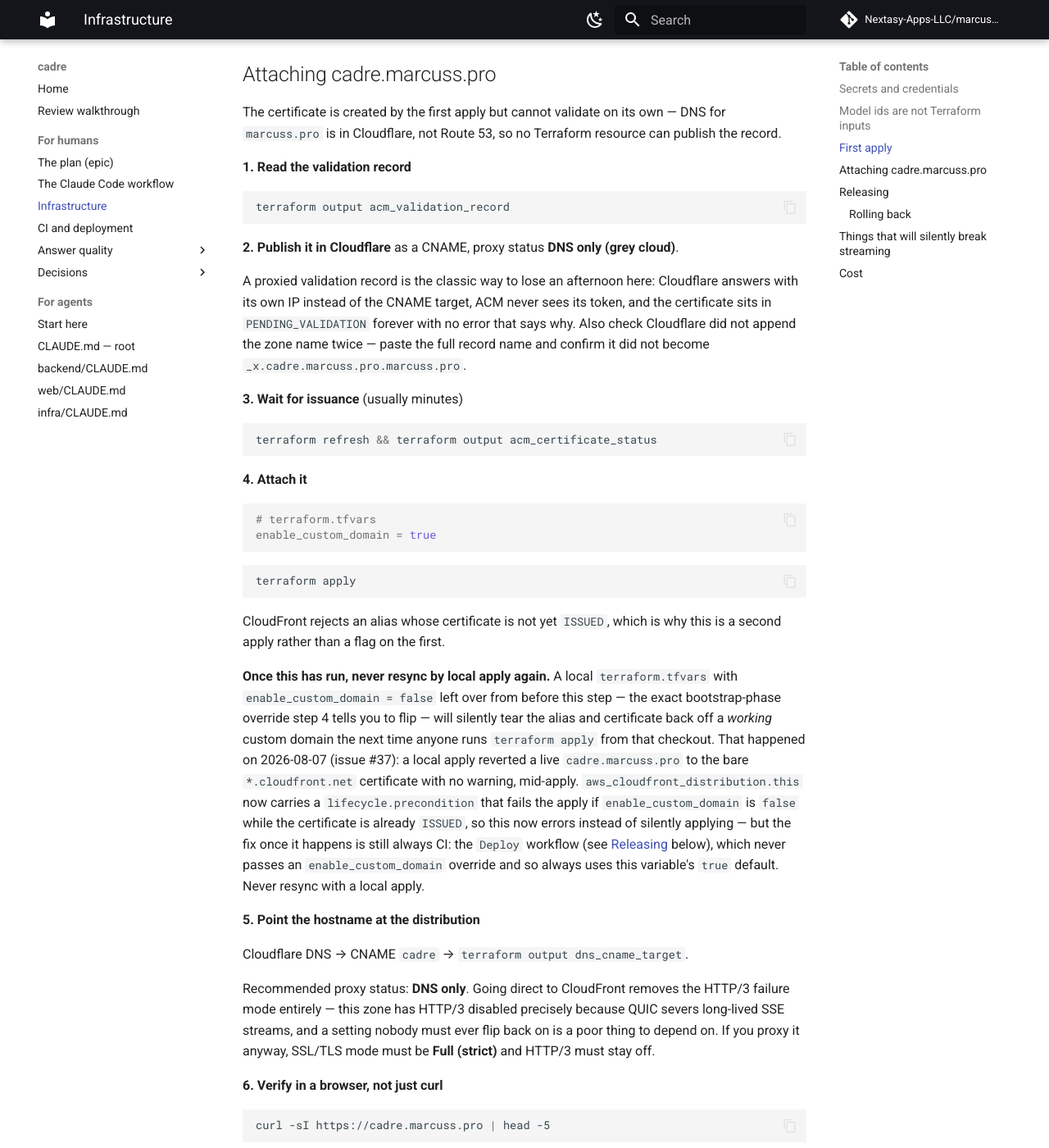
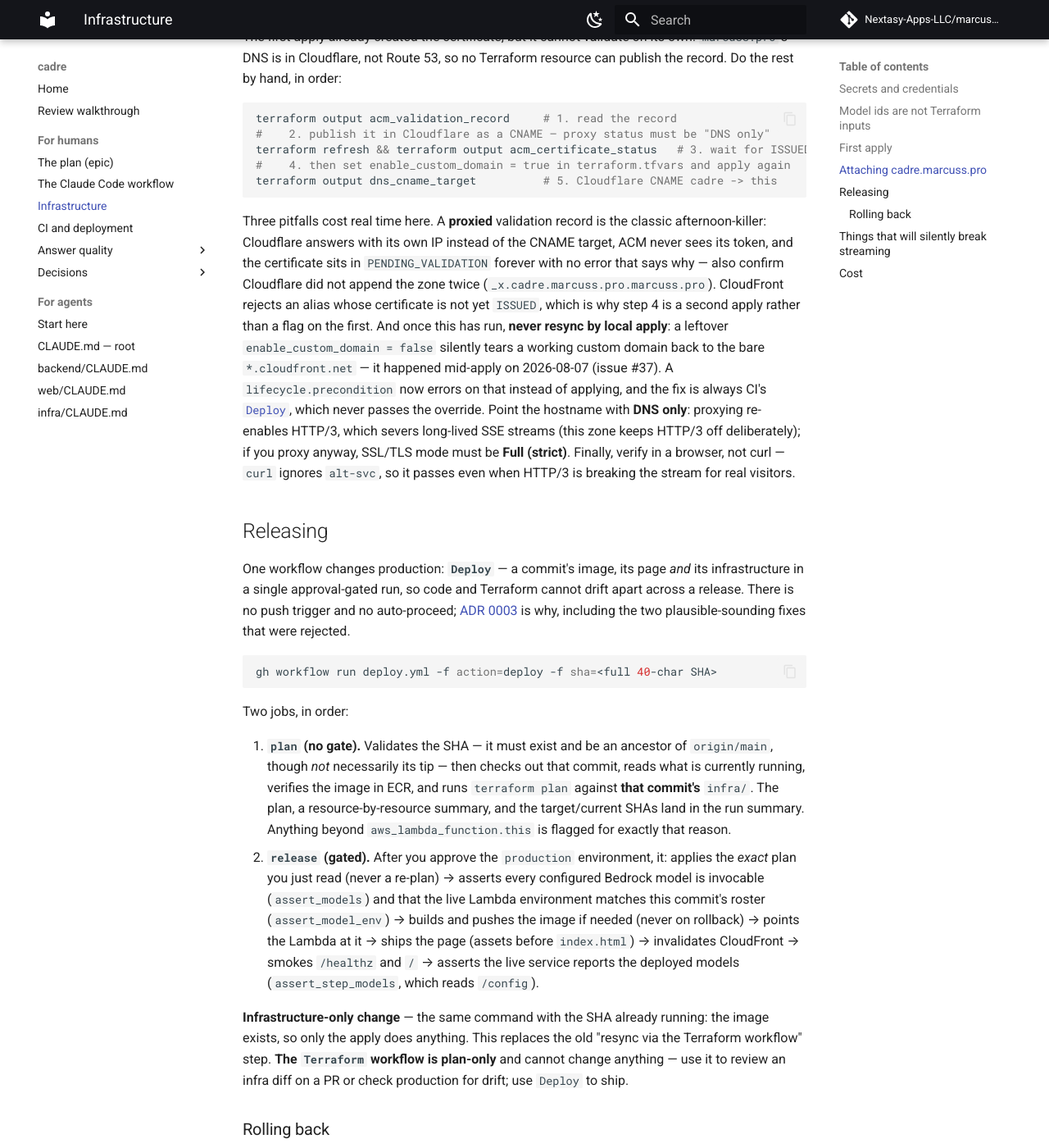
Before and after one commit to Nextasy-Apps-LLC/marcuss-cadre-test, an MkDocs documentation site: the page built from docs/infrastructure.md, in a window 1280 px wide and 1400 px high, scrolled down 3446 px. Shown: the whole window at 82% size. Built offline with MkDocs 1.6.1 and Material for MkDocs 9.7.7, drawn with Linux system fonts in a browser that asks for light colours; comment, search, counter and statistics services are not loaded; some of the changed text lies outside the part shown.

Commit message:
docs: mermaid architecture diagram + tighten infra page
Replace the ASCII art in infra/README.md and its docs/index.md twin with a
byte-identical mermaid flowchart. Condense the certificate walkthrough into
commands plus the three real pitfalls, sync Releasing with deploy.yml (smoke
is /healthz + /; /config is read by assert_step_models), and make Cost
measured (/bin/zsh.0014/turn, 21% guard cut) instead of a stub.

````diff
--- a/infra/README.md
+++ b/infra/README.md
@@ -3,48 +3,36 @@
 Terraform for Cadre: an arm64 container Lambda that streams SSE, fronted by
 CloudFront, with the page served from a private S3 bucket on the same hostname.
 
-```
-                    cadre.marcuss.pro
-                           │
-                   ┌───────▼────────┐
-                   │   CloudFront   │
-                   └───┬────────┬───┘
-          /ask         │        │      everything else
-          /healthz     │        │
-          /config      │        │
-              ┌────────▼──┐  ┌──▼──────────┐
-              │ Lambda    │  │ S3 (private)│
-              │ Fn URL    │  │  OAC        │
-              │ AWS_IAM   │  └─────────────┘
-              │ STREAM    │
-              └─────┬─────┘
-                    │ Bearer token (ADR 0002)
-              ┌─────▼──────────────┐
-              │  Bedrock (Mantle)  │
-              └────────────────────┘
+<!-- twin of the diagram in docs/index.md — keep the two byte-identical -->
+
+```mermaid
+flowchart TD
+    D["cadre.marcuss.pro"] --> CF["CloudFront"]
+    CF -->|"/ask · /healthz · /config"| L["Lambda Function URL<br/>AWS_IAM · RESPONSE_STREAM"]
+    CF -->|"everything else"| S3["S3 (private) · OAC"]
+    L -->|"Bearer token · ADR 0002"| B["Bedrock (Mantle)"]
 ```
 
 ## Secrets and credentials
 
 **Nothing in this repo is a secret, and no credential is long-lived except the
 API keys parked in SSM.** ADR 0001 designed a zero-secret stack; ADR 0002
-knowingly retracted that for model calls when classic `bedrock-runtime` turned
-out to be `NOT_AUTHORIZED` account-wide. What remains true by design: every
-AWS-to-AWS hop is role- or OAC-based, and every real secret lives in exactly
-one SSM parameter — never in git, tfvars, or workflow files:
+retracted that for model calls when classic `bedrock-runtime` turned out to be
+`NOT_AUTHORIZED` account-wide. What holds by design: every AWS-to-AWS hop is
+role- or OAC-based, and every real secret lives in exactly one SSM parameter —
+never in git, tfvars, or workflow files:
 
 | Thing | How it authenticates |
 |---|---|
-| Lambda → Bedrock | Bearer token (Bedrock API key) to the Mantle endpoint — **not** SigV4. See [ADR 0002](https://github.com/Nextasy-Apps-LLC/marcuss-cadre-test/blob/main/adr/0002-bedrock-mantle-api-key.md): classic `bedrock-runtime` is `NOT_AUTHORIZED` account-wide. The key is an SSM SecureString (`/cadre/bedrock-api-key`) created out of band; Terraform `data`-references it into the Lambda's `AWS_BEARER_TOKEN_BEDROCK`. The execution role has no `bedrock:*` grant at all. |
-| Lambda → Langfuse | Public/secret key pair, out of band in SSM (`/cadre/langfuse-public-key`, `/cadre/langfuse-secret-key`, both SecureString) alongside the plain-String `/cadre/langfuse-base-url`. Same data-source pattern as the Bedrock key and for the same reason — all three already exist with real values, so `infra/langfuse.tf` only reads them into `LANGFUSE_PUBLIC_KEY` / `LANGFUSE_SECRET_KEY` / `LANGFUSE_HOST`. Tracing fails open, so a wrong value costs the trace link, never the turn. |
-| Lambda → OpenAI embeddings | Bearer token to `api.openai.com/v1/embeddings`, one query embedding per in-scope turn (`retrieve`). SSM SecureString `/cadre/openai-api-key`, already existing with a real value, so `infra/openai.tf` only `data`-references it into `OPENAI_API_KEY`. `app/embeddings.py` resolves it **per request**, so rotation is an SSM write plus one apply and no cold start. Retrieval fails open, so a wrong value costs the citations and leaves the turn answering from the vetted baseline. |
+| Lambda → Bedrock | Bearer token (Bedrock API key) to the Mantle endpoint — **not** SigV4 ([ADR 0002](https://github.com/Nextasy-Apps-LLC/marcuss-cadre-test/blob/main/adr/0002-bedrock-mantle-api-key.md): classic `bedrock-runtime` is `NOT_AUTHORIZED` account-wide). SSM SecureString `/cadre/bedrock-api-key`, created out of band; Terraform `data`-reads it into `AWS_BEARER_TOKEN_BEDROCK`. The execution role has no `bedrock:*` grant at all. |
+| Lambda → Langfuse | Public/secret key pair out of band in SSM (`/cadre/langfuse-public-key`, `/cadre/langfuse-secret-key`) plus plain-String `/cadre/langfuse-base-url`, `data`-read into `LANGFUSE_*`. Tracing fails open, so a wrong value costs the trace link, never the turn. |
+| Lambda → OpenAI embeddings | Bearer token to `api.openai.com/v1/embeddings` (one per in-scope turn). SSM SecureString `/cadre/openai-api-key`; `app/embeddings.py` resolves it **per request**, so rotation is an SSM write + one apply, no cold start. Retrieval fails open. |
 | GitHub Actions → AWS | OIDC, exact sub-claim pinned to `refs/heads/main`. No access key. |
 | CloudFront → Lambda URL | OAC, SigV4-signed. The URL is `AWS_IAM`, not public. |
 | CloudFront → S3 | OAC. The bucket blocks all public access. |
 
-Nothing in this repo needs a value hidden from a public GitHub repository.
 `terraform.tfvars` and `backend.hcl` are gitignored only because the account id
-and state bucket name are pointless things to publish, not because they are
+and state bucket name are pointless to publish, not because they are
 credentials.
 
 **When a new secret appears**, there are two shapes, and picking the wrong one
@@ -76,38 +64,36 @@
 }
 ```
 
-This is what `/cadre/bedrock-api-key` (`lambda.tf`), the three Langfuse
-parameters (`langfuse.tf`) and `/cadre/openai-api-key` (`openai.tf`) all do. Two things follow from it: a decrypted read
-puts the value in Terraform state, so the state bucket is as sensitive as the
-secret; and `data` blocks resolve at **plan** time, so every role that plans —
-not just the one that applies — needs `ssm:GetParameter` on the ARN, or the
-plan dies with `AccessDenied` before it renders a diff.
-
-Either way, grant the execution role `ssm:GetParameter` on that ARN and read
-the value at container start. Rotation becomes an SSM write with no code change
-and no apply.
+This is what `/cadre/bedrock-api-key`, the three Langfuse parameters and
+`/cadre/openai-api-key` all do. Two things follow: a decrypted read puts the
+value in Terraform state, so the state bucket is as sensitive as the secret;
+and `data` blocks resolve at **plan** time, so every role that plans — not
+just the one that applies — needs `ssm:GetParameter` on the ARN, or the plan
+dies with `AccessDenied` before it renders a diff. Either way, grant the
+execution role `ssm:GetParameter` on that ARN and read the value at container
+start — rotation becomes an SSM write with no code change and no apply.
 
 ## Model ids are not Terraform inputs
 
 There are no `brain_model` / `judge_model` / `topic_model` variables, and
-`lambda.tf` sets no `CADRE_MODEL_*` (issue #84). They existed until they caused
-the failure they were supposed to make convenient: a Lambda environment
+`lambda.tf` sets no `CADRE_MODEL_*` (issue #84). They existed until they
+caused the failure they were supposed to make convenient: a Lambda environment
 variable beats the code default, so Terraform — not the deployed image —
 decided which model ran, and after the roster was re-benchmarked in
-`backend/app/config.py` production silently kept executing the previous one.
+`backend/app/config.py`, production silently kept executing the previous one.
 Nothing broke, because every model step fails open.
 
 Each id is chosen by a measurement taken against the prompts in the *same*
 commit, so the id and the prompt ship together, in one image, through one
 review. `backend/app/config.py`'s `MODEL_DEFAULTS` is the single source of
-truth. To change a model: change that file, open a PR, deploy.
+truth; to change a model, change that file, open a PR, deploy.
 
 `backend/scripts/assert_model_env.py` reads the function's live environment
 before every build and fails the deploy on any `CADRE_MODEL_*` — including one
 a future `terraform apply` put back. A hand-set override for an incident is
-still possible (`aws lambda update-function-configuration`); it will be removed
-by the next apply, logged at WARNING by the container on boot, and will block
-the next deploy until someone removes it deliberately.
+still possible (`aws lambda update-function-configuration`); it is removed by
+the next apply, logged at WARNING on boot, and blocks the next deploy until
+someone removes it deliberately.
 
 ## First apply
 
@@ -133,115 +119,72 @@
 
 ## Attaching cadre.marcuss.pro
 
-The certificate is created by the first apply but cannot validate on its own —
-DNS for `marcuss.pro` is in Cloudflare, not Route 53, so no Terraform resource
-can publish the record.
-
-**1. Read the validation record**
+The first apply already created the certificate, but it cannot validate on its
+own: `marcuss.pro`'s DNS is in Cloudflare, not Route 53, so no Terraform
+resource can publish the record. Do the rest by hand, in order:
 
 ```bash
-terraform output acm_validation_record
+terraform output acm_validation_record     # 1. read the record
+#    2. publish it in Cloudflare as a CNAME — proxy status must be "DNS only"
+terraform refresh && terraform output acm_certificate_status   # 3. wait for ISSUED
+#    4. then set enable_custom_domain = true in terraform.tfvars and apply again
+terraform output dns_cname_target          # 5. Cloudflare CNAME cadre -> this
 ```
 
-**2. Publish it in Cloudflare** as a CNAME, proxy status **DNS only (grey
-cloud)**.
-
-A proxied validation record is the classic way to lose an afternoon here:
-Cloudflare answers with its own IP instead of the CNAME target, ACM never sees
-its token, and the certificate sits in `PENDING_VALIDATION` forever with no
-error that says why. Also check Cloudflare did not append the zone name twice —
-paste the full record name and confirm it did not become
-`_x.cadre.marcuss.pro.marcuss.pro`.
-
-**3. Wait for issuance** (usually minutes)
-
-```bash
-terraform refresh && terraform output acm_certificate_status
-```
-
-**4. Attach it**
-
-```hcl
-# terraform.tfvars
-enable_custom_domain = true
-```
-
-```bash
-terraform apply
-```
-
-CloudFront rejects an alias whose certificate is not yet `ISSUED`, which is why
-this is a second apply rather than a flag on the first.
-
-**Once this has run, never resync by local apply again.** A local
-`terraform.tfvars` with `enable_custom_domain = false` left over from before
-this step — the exact bootstrap-phase override step 4 tells you to flip —
-will silently tear the alias and certificate back off a *working* custom
-domain the next time anyone runs `terraform apply` from that checkout. That
-happened on 2026-08-07 (issue #37): a local apply reverted a live
-`cadre.marcuss.pro` to the bare `*.cloudfront.net` certificate with no
-warning, mid-apply. `aws_cloudfront_distribution.this` now carries a
-`lifecycle.precondition` that fails the apply if `enable_custom_domain` is
-`false` while the certificate is already `ISSUED`, so this now errors instead
-of silently applying — but the fix once it happens is still always CI: the
-`Deploy` workflow (see [Releasing](#releasing) below), which never passes an
-`enable_custom_domain` override and so always uses this variable's `true`
-default. Never resync with a local apply.
-
-**5. Point the hostname at the distribution**
-
-Cloudflare DNS → CNAME `cadre` → `terraform output dns_cname_target`.
-
-Recommended proxy status: **DNS only**. Going direct to CloudFront removes the
-HTTP/3 failure mode entirely — this zone has HTTP/3 disabled precisely because
-QUIC severs long-lived SSE streams, and a setting nobody must ever flip back on
-is a poor thing to depend on. If you proxy it anyway, SSL/TLS mode must be
-**Full (strict)** and HTTP/3 must stay off.
-
-**6. Verify in a browser, not just curl**
-
-```bash
-curl -sI https://cadre.marcuss.pro | head -5
-```
-
-`curl` ignores `alt-svc`, so it passes even when HTTP/3 is breaking the stream
-for real visitors. Open the page and watch tokens arrive.
+Three pitfalls cost real time here. A **proxied** validation record is the
+classic afternoon-killer: Cloudflare answers with its own IP instead of the
+CNAME target, ACM never sees its token, and the certificate sits in
+`PENDING_VALIDATION` forever with no error that says why — also confirm
+Cloudflare did not append the zone twice
+(`_x.cadre.marcuss.pro.marcuss.pro`). CloudFront rejects an alias whose
+certificate is not yet `ISSUED`, which is why step 4 is a second apply rather
+than a flag on the first. And once this has run, **never resync by local
+apply**: a leftover `enable_custom_domain = false` silently tears a working
+custom domain back to the bare `*.cloudfront.net` — it happened mid-apply on
+2026-08-07 (issue #37). A `lifecycle.precondition` now errors on that instead
+of applying, and the fix is always CI's
+[`Deploy`](#releasing), which never passes the override. Point the hostname
+with **DNS only**: proxying re-enables HTTP/3, which severs long-lived SSE
+streams (this zone keeps HTTP/3 off deliberately); if you proxy anyway,
+SSL/TLS mode must be **Full (strict)**. Finally, verify in a browser, not
+curl — `curl` ignores `alt-svc`, so it passes even when HTTP/3 is breaking
+the stream for real visitors.
 
 ## Releasing
 
-One workflow changes production: **`Deploy`**. It ships a commit's image, its
-page *and* its infrastructure in a single approval-gated run, so code and
-Terraform cannot drift apart across a release. See
-[ADR 0003](https://github.com/Nextasy-Apps-LLC/marcuss-cadre-test/blob/main/adr/0003-one-gated-release-path.md) for why, including the two
-plausible-sounding fixes that were rejected.
+One workflow changes production: **`Deploy`** — a commit's image, its page
+*and* its infrastructure in a single approval-gated run, so code and Terraform
+cannot drift apart across a release. There is no push trigger and no
+auto-proceed; [ADR 0003](https://github.com/Nextasy-Apps-LLC/marcuss-cadre-test/blob/main/adr/0003-one-gated-release-path.md) is why,
+including the two plausible-sounding fixes that were rejected.
 
 ```bash
 gh workflow run deploy.yml -f action=deploy -f sha=<full 40-char SHA>
 ```
 
-What happens, in order:
+Two jobs, in order:
 
-1. **`plan` job (no gate).** Validates the SHA — it must exist and be an
-   ancestor of `origin/main`, though *not* necessarily its tip — checks out that
+1. **`plan` (no gate).** Validates the SHA — it must exist and be an ancestor
+   of `origin/main`, though *not* necessarily its tip — then checks out that
    commit, reads what is currently running, verifies the image in ECR, and runs
    `terraform plan` against **that commit's** `infra/`. The plan, a
-   resource-by-resource summary, the target SHA and the currently-running SHA
-   all land in the run summary.
-2. **You approve** the `production` environment. Always — there is no
-   auto-proceed, on any path. Read the plan summary first: anything beyond
-   `aws_lambda_function.this` is flagged for exactly that reason.
-3. **`release` job.** Applies the *exact* plan you just read (never a re-plan),
-   then runs the model gates, builds and pushes the image if needed, points the
-   Lambda at it, ships the page, invalidates CloudFront and smokes `/healthz`,
-   `/` and `/config`.
+   resource-by-resource summary, and the target/current SHAs land in the run
+   summary. Anything beyond `aws_lambda_function.this` is flagged for exactly
+   that reason.
+2. **`release` (gated).** After you approve the `production` environment, it:
+   applies the *exact* plan you just read (never a re-plan) → asserts every
+   configured Bedrock model is invocable (`assert_models`) and that the live
+   Lambda environment matches this commit's roster (`assert_model_env`) →
+   builds and pushes the image if needed (never on rollback) → points the
+   Lambda at it → ships the page (assets before `index.html`) → invalidates
+   CloudFront → smokes `/healthz` and `/` → asserts the live service reports
+   the deployed models (`assert_step_models`, which reads `/config`).
 
-**Infrastructure-only change** — same command, with the SHA that is already
-running. The image exists, so the build is skipped and only the apply does
-anything. This replaces the old "resync via the Terraform workflow" step.
-
-**The `Terraform` workflow is plan-only** and cannot change anything. Use it to
-review an infra diff on a pull request or to check production for drift on
-demand. Use `Deploy` to ship.
+**Infrastructure-only change** — the same command with the SHA already
+running: the image exists, so only the apply does anything. This replaces the
+old "resync via the Terraform workflow" step. **The `Terraform` workflow is
+plan-only** and cannot change anything — use it to review an infra diff on a
+PR or check production for drift; use `Deploy` to ship.
 
 ### Rolling back
 
@@ -250,19 +193,17 @@
 ```
 
 A rollback restores a commit whole: it applies **that SHA's** infrastructure
-alongside its image, because rolling code back while applying today's Terraform
-is the same class of bug this whole design exists to prevent. It never builds —
-the image must already be in ECR — and it runs the same model gates and the same
-`/config` smoke as a forward deploy, asserting against that commit's
-expectations. It goes through the same approval gate, and the summary says
-plainly that it is a rollback, to which commit, and what is running now.
+alongside its image, because rolling code back while applying today's
+Terraform is the same class of bug this design exists to prevent. It never
+builds — the image must already be in ECR — and it runs the same gates and
+`/config` assertion as a forward deploy, against that commit's expectations,
+through the same approval gate.
 
-**The retention caveat.** The ECR lifecycle policy in `lambda.tf` keeps only the
-**10 most recent images**. An older commit's image may therefore have been
-expired, and that rollback target is simply gone. The run fails in the `plan`
-job — before anything is mutated — naming the tag. Options: roll back to a more
-recent commit, or re-run with `action=deploy` for the same SHA to rebuild it
-from source (which is a build, so it is slower and re-runs the full pipeline).
+**The retention caveat.** The ECR lifecycle policy in `lambda.tf` keeps only
+the **10 most recent images**; an older rollback target may have been expired.
+The run then fails in the `plan` job — before anything is mutated — naming the
+tag. Roll back to a more recent commit, or re-run the same SHA with
+`action=deploy` to rebuild it from source.
 
 ## Things that will silently break streaming
 
@@ -278,7 +219,17 @@
 
 ## Cost
 
-Idle: cents. ECR storage (10 images), CloudFront at PriceClass_100, an S3
-bucket with one page in it, and a log group. Lambda and Bedrock bill per
-request, so an unvisited page costs essentially nothing — there is no
-always-on compute and no database.
+Idle cost is cents: ECR storage (10 images), CloudFront at PriceClass_100, an
+S3 bucket with one page in it, and a log group. There is no always-on compute
+and no database — Lambda and Bedrock bill per request, so an unvisited page
+costs essentially nothing.
+
+Per request is where it matters, and it is **measured, not estimated**: an
+answered turn with retrieval runs about **$0.0014** (the guard swap in #79 cut
+turn cost 21%), every turn's token counts and cost are recorded on its
+Langfuse trace, and prices come from `MODEL_PRICES` in `backend/app/config.py`
+(backed by the AWS Price List API, with a unit test that fails the build if a
+configured model has no price line). The full per-step breakdown, the levers
+worth pulling and the ones that are not are on
+[What a turn costs](../docs/quality/costs.md). Langfuse's free tier fails
+open — an exceeded quota costs the trace link, never the turn.
````
Also changed, not shown: docs/index.md (+8 -19 lines).
